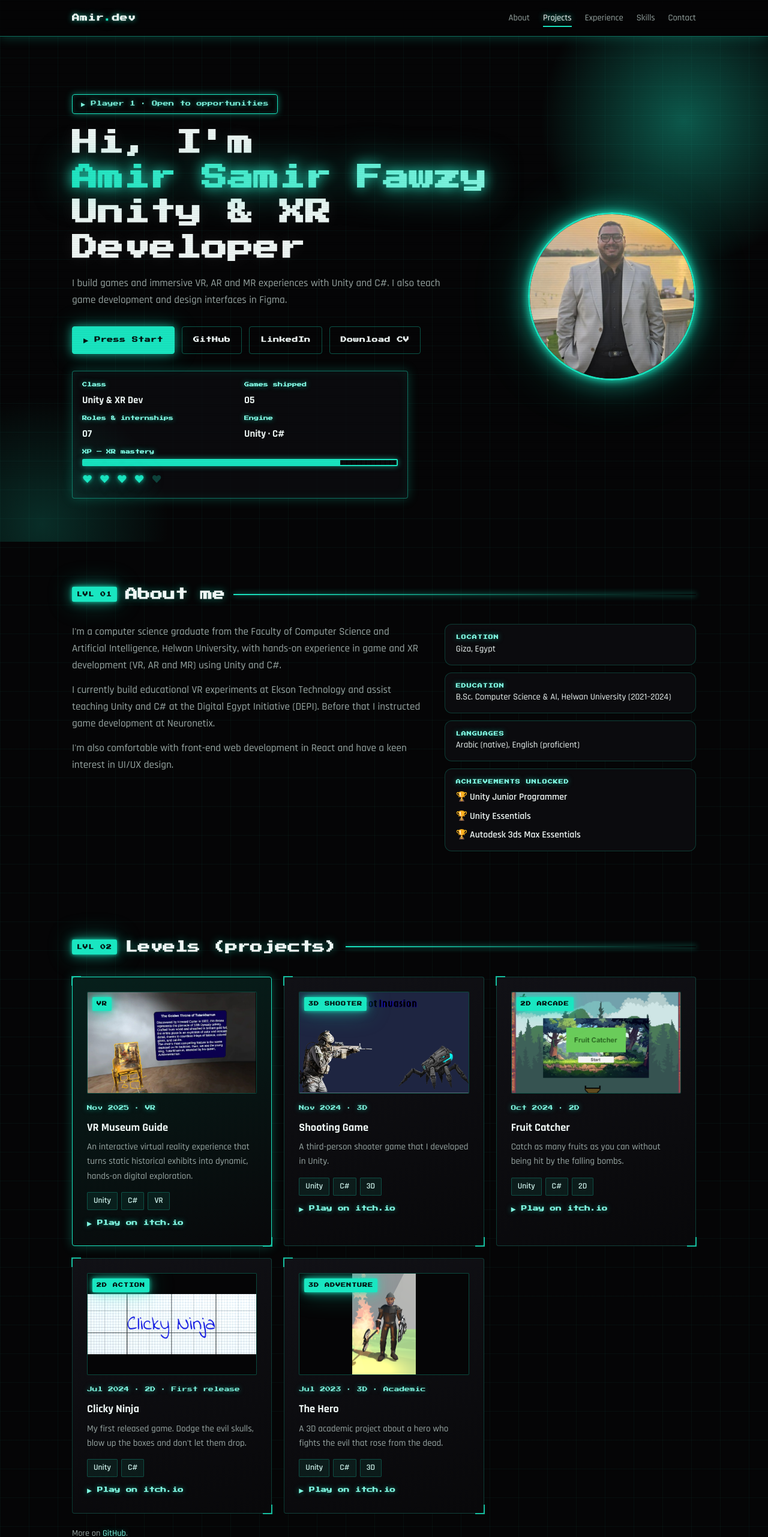
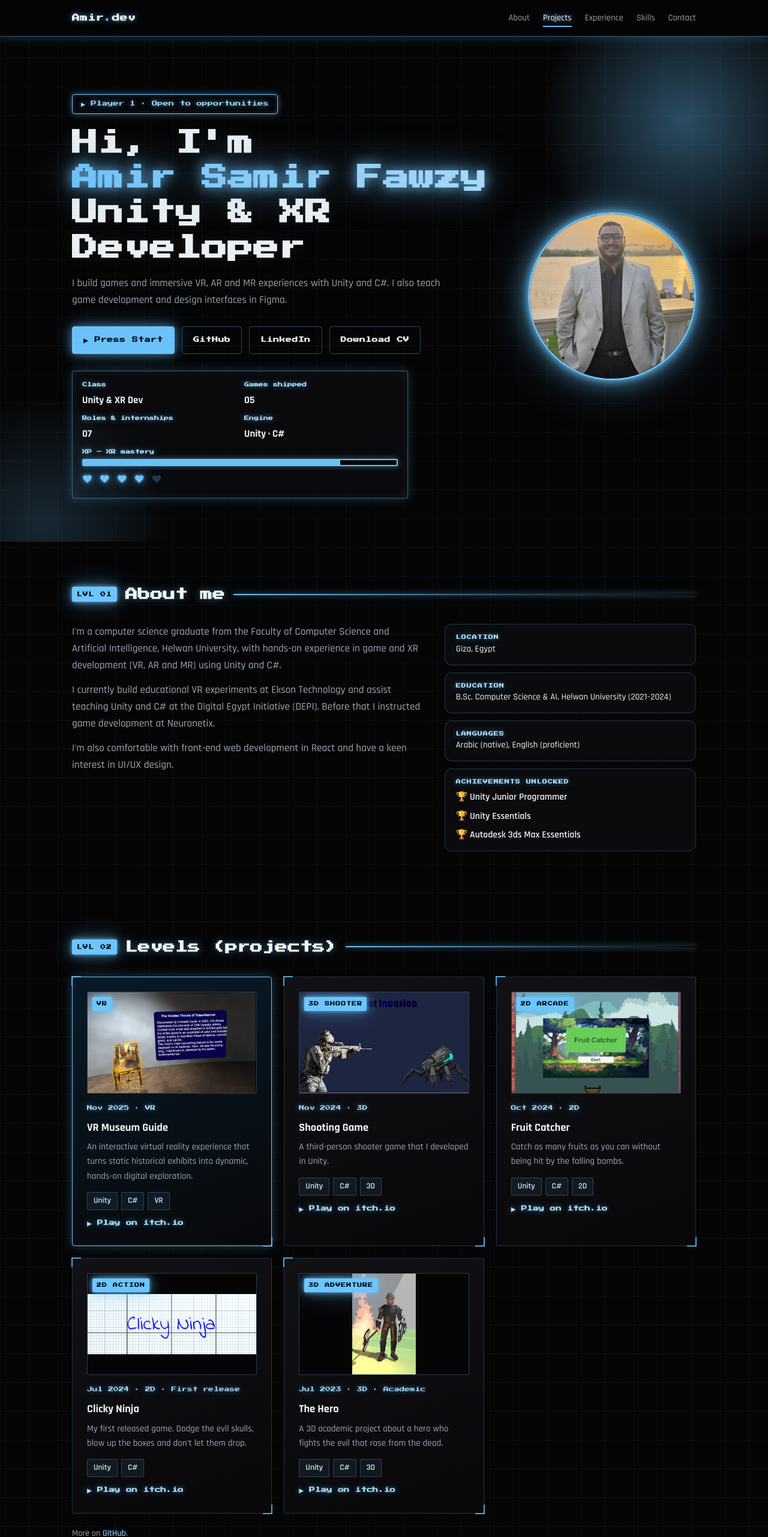
Before and after one commit to Amir202000160/amir202000160.github.io, a plain HTML site: page index.html in a window 1280 px wide. Shown: the top 2562 px of the page at 60% size. Drawn offline with Linux system fonts and the light colour scheme.

Commit message:
Switch accent from aqua to baby blue neon (#2)
Claude-Session: https://claude.ai/code/session_01RPhkctfwvrUrSKBQ57KZZn

Co-authored-by: Claude <noreply@anthropic.com>

```diff
--- a/index.html
+++ b/index.html
@@ -10,9 +10,9 @@
 <link href="https://fonts.googleapis.com/css2?family=Press+Start+2P&family=Rajdhani:wght@500;600;700&display=swap" rel="stylesheet">
 <style>
 :root{
-  --bg:#050506; --surface:#0d0d10; --surface2:#16161b; --text:#eef6f4; --muted:#9aa8a5;
-  --accent:#19e6c1; --accent2:#7ff5e0; --border:#12292a;
-  --glow:0 0 6px rgba(25,230,193,.8),0 0 18px rgba(25,230,193,.55),0 0 42px rgba(25,230,193,.35);
+  --bg:#050506; --surface:#0d0d10; --surface2:#16161b; --text:#eef4f8; --muted:#9aa8b5;
+  --accent:#6cc6ff; --accent2:#a9dcff; --border:#12232d;
+  --glow:0 0 6px rgba(108,198,255,.8),0 0 18px rgba(108,198,255,.55),0 0 42px rgba(108,198,255,.35);
 }
 *{box-sizing:border-box;margin:0;padding:0}
 html{scroll-behavior:smooth}
@@ -26,9 +26,9 @@ nav .wrap{display:flex;justify-content:space-between;align-items:center;height:6
 nav ul{display:flex;gap:22px;list-style:none;font-size:.92rem;color:var(--muted)}
 nav ul a:hover{color:var(--text)}
 .hero{padding:96px 0 72px;position:relative;overflow:hidden}
-.hero::before{content:"";position:absolute;width:520px;height:520px;right:-120px;top:-120px;background:radial-gradient(circle,rgba(25,230,193,.35),transparent 65%);pointer-events:none}
+.hero::before{content:"";position:absolute;width:520px;height:520px;right:-120px;top:-120px;background:radial-gradient(circle,rgba(108,198,255,.35),transparent 65%);pointer-events:none}
 .hero-grid{display:grid;grid-template-columns:1fr auto;gap:48px;align-items:center;position:relative}
-.avatar{width:280px;height:280px;border-radius:50%;object-fit:cover;object-position:center 20%;border:4px solid var(--accent);box-shadow:0 0 0 8px rgba(25,230,193,.15),0 20px 60px rgba(25,230,193,.35)}
+.avatar{width:280px;height:280px;border-radius:50%;object-fit:cover;object-position:center 20%;border:4px solid var(--accent);box-shadow:0 0 0 8px rgba(108,198,255,.15),0 20px 60px rgba(108,198,255,.35)}
 @media(max-width:760px){.hero-grid{grid-template-columns:1fr}.avatar{order:-1;width:180px;height:180px}}
 .tag{display:inline-block;font-size:.8rem;color:var(--accent2);border:1px solid var(--accent2);padding:4px 12px;border-radius:99px;margin-bottom:20px}
 h1{font-size:clamp(2.4rem,6vw,4.2rem);line-height:1.1;margin-bottom:16px}
@@ -37,7 +37,7 @@ h1 em{font-style:normal;background:linear-gradient(90deg,var(--accent),var(--acc
 .btns{display:flex;gap:12px;flex-wrap:wrap}
 .btn{padding:12px 24px;border-radius:10px;font-weight:600;border:1px solid var(--border);transition:.2s}
 .btn.primary{background:var(--accent);border-color:var(--accent)}
-.btn.primary:hover{background:#45f5d3;transform:translateY(-2px)}
+.btn.primary:hover{background:#8fd6ff;transform:translateY(-2px)}
 .btn:not(.primary):hover{border-color:var(--accent2);color:var(--accent2)}
 section{padding:72px 0}
 h2{font-size:1.8rem;margin-bottom:34px;display:flex;align-items:center;gap:14px}
@@ -56,7 +56,7 @@ a.card{display:block;color:inherit}
 .meta{font-size:.8rem;color:var(--accent2);margin-bottom:10px;display:block}
 .chips{display:flex;flex-wrap:wrap;gap:6px;margin-top:14px}
 .chip{font-size:.75rem;background:var(--surface2);padding:3px 10px;border-radius:99px;color:var(--muted)}
-.featured{border-color:var(--accent);background:linear-gradient(160deg,#0a2420,var(--surface))}
+.featured{border-color:var(--accent);background:linear-gradient(160deg,#0a1c2a,var(--surface))}
 .timeline{border-left:2px solid var(--border);padding-left:26px;display:grid;gap:30px}
 .item{position:relative}
 .item::before{content:"";position:absolute;left:-34px;top:7px;width:14px;height:14px;border-radius:50%;background:var(--accent);box-shadow:0 0 0 4px var(--bg)}
@@ -78,42 +78,42 @@ footer{padding:28px 0;text-align:center;color:var(--muted);font-size:.85rem;bord
 
 /* ===== Black & red neon theme ===== */
 body{background:var(--bg);
-  background-image:linear-gradient(rgba(25,230,193,.045) 1px,transparent 1px),linear-gradient(90deg,rgba(25,230,193,.045) 1px,transparent 1px);
+  background-image:linear-gradient(rgba(108,198,255,.045) 1px,transparent 1px),linear-gradient(90deg,rgba(108,198,255,.045) 1px,transparent 1px);
   background-size:48px 48px}
-nav{background:rgba(5,5,6,.88);border-bottom:1px solid rgba(25,230,193,.45);box-shadow:0 1px 18px rgba(25,230,193,.25)}
-.logo{text-shadow:0 0 10px rgba(25,230,193,.7)}
+nav{background:rgba(5,5,6,.88);border-bottom:1px solid rgba(108,198,255,.45);box-shadow:0 1px 18px rgba(108,198,255,.25)}
+.logo{text-shadow:0 0 10px rgba(108,198,255,.7)}
 .logo span{color:var(--accent);text-shadow:var(--glow)}
 nav ul a{transition:.2s}
 nav ul a:hover{color:#fff;text-shadow:0 0 10px var(--accent)}
-.hero::before{background:radial-gradient(circle,rgba(25,230,193,.38),transparent 65%)}
-.hero::after{content:"";position:absolute;left:-160px;bottom:-200px;width:460px;height:460px;background:radial-gradient(circle,rgba(25,230,193,.18),transparent 65%);pointer-events:none}
-.tag{color:var(--accent2);border-color:var(--accent);box-shadow:0 0 12px rgba(25,230,193,.45),inset 0 0 10px rgba(25,230,193,.2);text-shadow:0 0 8px rgba(25,230,193,.8)}
+.hero::before{background:radial-gradient(circle,rgba(108,198,255,.38),transparent 65%)}
+.hero::after{content:"";position:absolute;left:-160px;bottom:-200px;width:460px;height:460px;background:radial-gradient(circle,rgba(108,198,255,.18),transparent 65%);pointer-events:none}
+.tag{color:var(--accent2);border-color:var(--accent);box-shadow:0 0 12px rgba(108,198,255,.45),inset 0 0 10px rgba(108,198,255,.2);text-shadow:0 0 8px rgba(108,198,255,.8)}
 h1{text-shadow:0 0 28px rgba(255,255,255,.08)}
-h1 em{background:linear-gradient(90deg,#19e6c1,#7ff5e0);-webkit-background-clip:text;background-clip:text;color:transparent;filter:drop-shadow(0 0 10px rgba(25,230,193,.8)) drop-shadow(0 0 28px rgba(25,230,193,.5))}
-.btn{border-color:rgba(25,230,193,.35)}
-.btn.primary{color:#031512;background:var(--accent);border-color:var(--accent);box-shadow:0 0 18px rgba(25,230,193,.65),0 0 44px rgba(25,230,193,.3)}
-.btn.primary:hover{background:#45f5d3;box-shadow:0 0 26px rgba(25,230,193,.9),0 0 64px rgba(25,230,193,.45)}
-.btn:not(.primary):hover{border-color:var(--accent);color:#fff;box-shadow:0 0 16px rgba(25,230,193,.55),inset 0 0 12px rgba(25,230,193,.18);text-shadow:0 0 8px var(--accent)}
-h2{text-shadow:0 0 14px rgba(25,230,193,.45)}
-h2::after{height:2px;background:linear-gradient(90deg,var(--accent),transparent);box-shadow:0 0 10px rgba(25,230,193,.8)}
-.card{background:linear-gradient(160deg,#111116,#08080a);border-color:rgba(25,230,193,.22)}
-.card:hover{border-color:var(--accent);box-shadow:0 0 0 1px rgba(25,230,193,.6),0 0 22px rgba(25,230,193,.45),0 0 60px rgba(25,230,193,.2)}
-.featured{border-color:var(--accent);background:linear-gradient(160deg,#07201c,#08080a);box-shadow:0 0 18px rgba(25,230,193,.3)}
-.thumb{background:#050506;border:1px solid rgba(25,230,193,.3)}
-.card:hover .thumb{border-color:var(--accent);box-shadow:0 0 16px rgba(25,230,193,.5)}
-.meta,.play,.item .where,.facts b{color:var(--accent2);text-shadow:0 0 8px rgba(25,230,193,.55)}
-.chip{background:rgba(25,230,193,.08);border:1px solid rgba(25,230,193,.25);color:#c9ece6}
-.timeline{border-left:2px solid var(--accent);box-shadow:-6px 0 14px -8px rgba(25,230,193,.9)}
+h1 em{background:linear-gradient(90deg,#6cc6ff,#a9dcff);-webkit-background-clip:text;background-clip:text;color:transparent;filter:drop-shadow(0 0 10px rgba(108,198,255,.8)) drop-shadow(0 0 28px rgba(108,198,255,.5))}
+.btn{border-color:rgba(108,198,255,.35)}
+.btn.primary{color:#04121c;background:var(--accent);border-color:var(--accent);box-shadow:0 0 18px rgba(108,198,255,.65),0 0 44px rgba(108,198,255,.3)}
+.btn.primary:hover{background:#8fd6ff;box-shadow:0 0 26px rgba(108,198,255,.9),0 0 64px rgba(108,198,255,.45)}
+.btn:not(.primary):hover{border-color:var(--accent);color:#fff;box-shadow:0 0 16px rgba(108,198,255,.55),inset 0 0 12px rgba(108,198,255,.18);text-shadow:0 0 8px var(--accent)}
+h2{text-shadow:0 0 14px rgba(108,198,255,.45)}
+h2::after{height:2px;background:linear-gradient(90deg,var(--accent),transparent);box-shadow:0 0 10px rgba(108,198,255,.8)}
+.card{background:linear-gradient(160deg,#111116,#08080a);border-color:rgba(108,198,255,.22)}
+.card:hover{border-color:var(--accent);box-shadow:0 0 0 1px rgba(108,198,255,.6),0 0 22px rgba(108,198,255,.45),0 0 60px rgba(108,198,255,.2)}
+.featured{border-color:var(--accent);background:linear-gradient(160deg,#071a28,#08080a);box-shadow:0 0 18px rgba(108,198,255,.3)}
+.thumb{background:#050506;border:1px solid rgba(108,198,255,.3)}
+.card:hover .thumb{border-color:var(--accent);box-shadow:0 0 16px rgba(108,198,255,.5)}
+.meta,.play,.item .where,.facts b{color:var(--accent2);text-shadow:0 0 8px rgba(108,198,255,.55)}
+.chip{background:rgba(108,198,255,.08);border:1px solid rgba(108,198,255,.25);color:#cfe6f5}
+.timeline{border-left:2px solid var(--accent);box-shadow:-6px 0 14px -8px rgba(108,198,255,.9)}
 .item::before{background:var(--accent);box-shadow:0 0 0 4px var(--bg),0 0 12px 2px var(--accent)}
-.facts li{border-color:rgba(25,230,193,.22);background:#0b0b0e}
-.avatar{border:3px solid var(--accent);box-shadow:0 0 14px var(--accent),0 0 40px rgba(25,230,193,.6),0 0 90px rgba(25,230,193,.3)}
-.contact .btn:not(.primary){border-color:rgba(25,230,193,.5)}
-footer{border-top:1px solid rgba(25,230,193,.35);box-shadow:0 -1px 16px rgba(25,230,193,.2)}
+.facts li{border-color:rgba(108,198,255,.22);background:#0b0b0e}
+.avatar{border:3px solid var(--accent);box-shadow:0 0 14px var(--accent),0 0 40px rgba(108,198,255,.6),0 0 90px rgba(108,198,255,.3)}
+.contact .btn:not(.primary){border-color:rgba(108,198,255,.5)}
+footer{border-top:1px solid rgba(108,198,255,.35);box-shadow:0 -1px 16px rgba(108,198,255,.2)}
 a{-webkit-tap-highlight-color:transparent}
-a[style*="accent2"]{text-shadow:0 0 8px rgba(25,230,193,.5)}
+a[style*="accent2"]{text-shadow:0 0 8px rgba(108,198,255,.5)}
 @keyframes flicker{0%,18%,22%,62%,64%,100%{opacity:1}20%,63%{opacity:.55}}
 .logo span,.tag{animation:flicker 5s infinite}
-::selection{background:var(--accent);color:#031512}
+::selection{background:var(--accent);color:#04121c}
 @media(prefers-reduced-motion:reduce){.logo span,.tag{animation:none}html{scroll-behavior:auto}}
 
 /* ===== Gaming / game-dev layer ===== */
@@ -123,12 +123,12 @@ body::after{content:"";position:fixed;inset:0;pointer-events:none;z-index:50;bac
 h1{font-size:clamp(1.5rem,4.2vw,2.7rem);line-height:1.35}
 h1 em{display:inline-block}
 h2{font-size:clamp(.95rem,2.2vw,1.3rem);line-height:1.5}
-.lvl{font-size:.55rem;padding:6px 8px;background:var(--accent);color:#031512;border-radius:3px;box-shadow:var(--glow);letter-spacing:1px;text-shadow:none}
+.lvl{font-size:.55rem;padding:6px 8px;background:var(--accent);color:#04121c;border-radius:3px;box-shadow:var(--glow);letter-spacing:1px;text-shadow:none}
 .logo{font-size:.8rem}
 .tag{font-size:.58rem;padding:8px 14px;line-height:1.6;border-radius:4px}
 .btn{font-size:.62rem;padding:14px 18px;border-radius:4px;letter-spacing:.5px}
 .btn.primary{animation:pulse 1.6s ease-in-out infinite}
-@keyframes pulse{0%,100%{box-shadow:0 0 14px rgba(25,230,193,.6),0 0 36px rgba(25,230,193,.25)}50%{box-shadow:0 0 26px rgba(25,230,193,.95),0 0 70px rgba(25,230,193,.5)}}
+@keyframes pulse{0%,100%{box-shadow:0 0 14px rgba(108,198,255,.6),0 0 36px rgba(108,198,255,.25)}50%{box-shadow:0 0 26px rgba(108,198,255,.95),0 0 70px rgba(108,198,255,.5)}}
 .meta{font-size:.55rem;line-height:1.8}
 .play{font-size:.6rem}
 .card{border-radius:4px;position:relative}
@@ -136,17 +136,17 @@ h2{font-size:clamp(.95rem,2.2vw,1.3rem);line-height:1.5}
 .card::before{top:-2px;left:-2px;border-right:0;border-bottom:0}
 .card::after{bottom:-2px;right:-2px;border-left:0;border-top:0}
 .thumb{position:relative;border-radius:2px}
-.badge{position:absolute;z-index:2;top:8px;left:8px;font-size:.5rem;padding:5px 7px;background:var(--accent);color:#031512;border-radius:2px;box-shadow:var(--glow);letter-spacing:1px}
-.hud{display:grid;grid-template-columns:repeat(2,1fr);gap:10px 14px;margin-top:28px;max-width:560px;padding:16px;border:1px solid rgba(25,230,193,.45);background:rgba(13,13,16,.75);box-shadow:0 0 18px rgba(25,230,193,.25),inset 0 0 18px rgba(25,230,193,.08);border-radius:4px}
+.badge{position:absolute;z-index:2;top:8px;left:8px;font-size:.5rem;padding:5px 7px;background:var(--accent);color:#04121c;border-radius:2px;box-shadow:var(--glow);letter-spacing:1px}
+.hud{display:grid;grid-template-columns:repeat(2,1fr);gap:10px 14px;margin-top:28px;max-width:560px;padding:16px;border:1px solid rgba(108,198,255,.45);background:rgba(13,13,16,.75);box-shadow:0 0 18px rgba(108,198,255,.25),inset 0 0 18px rgba(108,198,255,.08);border-radius:4px}
 .hud>div{font-weight:700;font-size:1.05rem}
-.hud span{display:block;font-size:.5rem;color:var(--accent2);margin-bottom:6px;text-shadow:0 0 8px rgba(25,230,193,.6);line-height:1.6}
+.hud span{display:block;font-size:.5rem;color:var(--accent2);margin-bottom:6px;text-shadow:0 0 8px rgba(108,198,255,.6);line-height:1.6}
 .hud .bar,.hud .hearts{grid-column:1/-1}
-.hud .bar i,.track i{display:block;height:12px;border:2px solid var(--accent);border-radius:2px;background:linear-gradient(90deg,var(--accent) var(--p),transparent var(--p)),repeating-linear-gradient(90deg,transparent 0,transparent 6px,rgba(0,0,0,.55) 6px,rgba(0,0,0,.55) 8px);box-shadow:0 0 10px rgba(25,230,193,.55)}
+.hud .bar i,.track i{display:block;height:12px;border:2px solid var(--accent);border-radius:2px;background:linear-gradient(90deg,var(--accent) var(--p),transparent var(--p)),repeating-linear-gradient(90deg,transparent 0,transparent 6px,rgba(0,0,0,.55) 6px,rgba(0,0,0,.55) 8px);box-shadow:0 0 10px rgba(108,198,255,.55)}
 .hearts{color:var(--accent);text-shadow:var(--glow);letter-spacing:4px}
 .hearts em{font-style:normal;opacity:.25;text-shadow:none}
 .quest{display:inline-block;font-size:.5rem;padding:5px 7px;border-radius:2px;margin-bottom:8px;letter-spacing:1px}
-.quest.active{background:var(--accent);color:#031512;box-shadow:var(--glow);animation:flicker 2.4s infinite}
-.quest.done{border:1px solid rgba(127,245,224,.6);color:var(--accent2)}
+.quest.active{background:var(--accent);color:#04121c;box-shadow:var(--glow);animation:flicker 2.4s infinite}
+.quest.done{border:1px solid rgba(169,220,255,.6);color:var(--accent2)}
 .ach{display:block;margin-top:6px;font-weight:600;font-size:.98rem;text-transform:none;letter-spacing:0;color:var(--text);text-shadow:none}
 .facts b{font-family:"Press Start 2P",monospace;font-size:.5rem;line-height:1.8}
 .sk{display:grid;grid-template-columns:minmax(120px,170px) 1fr;gap:12px;align-items:center;margin:10px 0;font-weight:600;font-size:.98rem}
@@ -158,7 +158,7 @@ html{overflow-x:hidden}
 .skills h3{font-family:"Press Start 2P",monospace;font-size:.75rem;margin-bottom:14px;color:var(--accent2)}
 .chip{font-family:"Rajdhani",sans-serif;font-weight:600;font-size:.85rem;border-radius:2px}
 footer{line-height:2}
-footer small{color:#62706d;font-size:.78rem}
+footer small{color:#62707d;font-size:.78rem}
 .blink{font-family:"Press Start 2P",monospace;font-size:.6rem;color:var(--accent);text-shadow:var(--glow);animation:blink 1s steps(2) infinite}
 @keyframes blink{50%{opacity:0}}
 #toast{position:fixed;left:50%;bottom:28px;transform:translate(-50%,40px);opacity:0;z-index:60;font-family:"Press Start 2P",monospace;font-size:.62rem;padding:14px 18px;background:#000;border:2px solid var(--accent);color:var(--accent2);box-shadow:var(--glow);transition:.3s;pointer-events:none;text-align:center}
@@ -170,7 +170,7 @@ body.cheat{animation:hue 4s linear infinite}
 
 /* ===== Scroll animations ===== */
 @property --p{syntax:"<percentage>";inherits:false;initial-value:0%}
-#progress{position:fixed;top:0;left:0;height:3px;width:100%;z-index:70;transform-origin:0 50%;transform:scaleX(0);background:linear-gradient(90deg,var(--accent),#a8fff0);box-shadow:0 0 10px var(--accent),0 0 22px rgba(25,230,193,.7);pointer-events:none}
+#progress{position:fixed;top:0;left:0;height:3px;width:100%;z-index:70;transform-origin:0 50%;transform:scaleX(0);background:linear-gradient(90deg,var(--accent),#d0ecff);box-shadow:0 0 10px var(--accent),0 0 22px rgba(108,198,255,.7);pointer-events:none}
 .js .rv{opacity:0;transform:translateY(34px) scale(.98);filter:blur(4px);transition:opacity .7s ease,transform .7s cubic-bezier(.2,.7,.2,1),filter .7s ease;transition-delay:var(--d,0s)}
 .js .rv.from-left{transform:translateX(-44px)}
 .js .rv.from-right{transform:translateX(44px)}
@@ -179,7 +179,7 @@ body.cheat{animation:hue 4s linear infinite}
 @media(prefers-reduced-motion:no-preference){.js .track i:not(.in),.js .bar i:not(.in){--p:0% !important}}
 .js .item::before{transform:scale(0);transition:transform .5s cubic-bezier(.3,1.6,.5,1) .25s}
 .js .item.in::before{transform:scale(1)}
-.js .timeline{background:linear-gradient(var(--accent),var(--accent)) left top/2px var(--tl,0%) no-repeat;border-left-color:rgba(25,230,193,.18);box-shadow:none}
+.js .timeline{background:linear-gradient(var(--accent),var(--accent)) left top/2px var(--tl,0%) no-repeat;border-left-color:rgba(108,198,255,.18);box-shadow:none}
 .avatar{transform:translateY(calc(var(--sy,0)*-.06px));will-change:transform}
 .hero::before{transform:translateY(calc(var(--sy,0)*.18px))}
 nav ul a.on{color:#fff;text-shadow:0 0 10px var(--accent);border-bottom:2px solid var(--accent);padding-bottom:4px}
```
